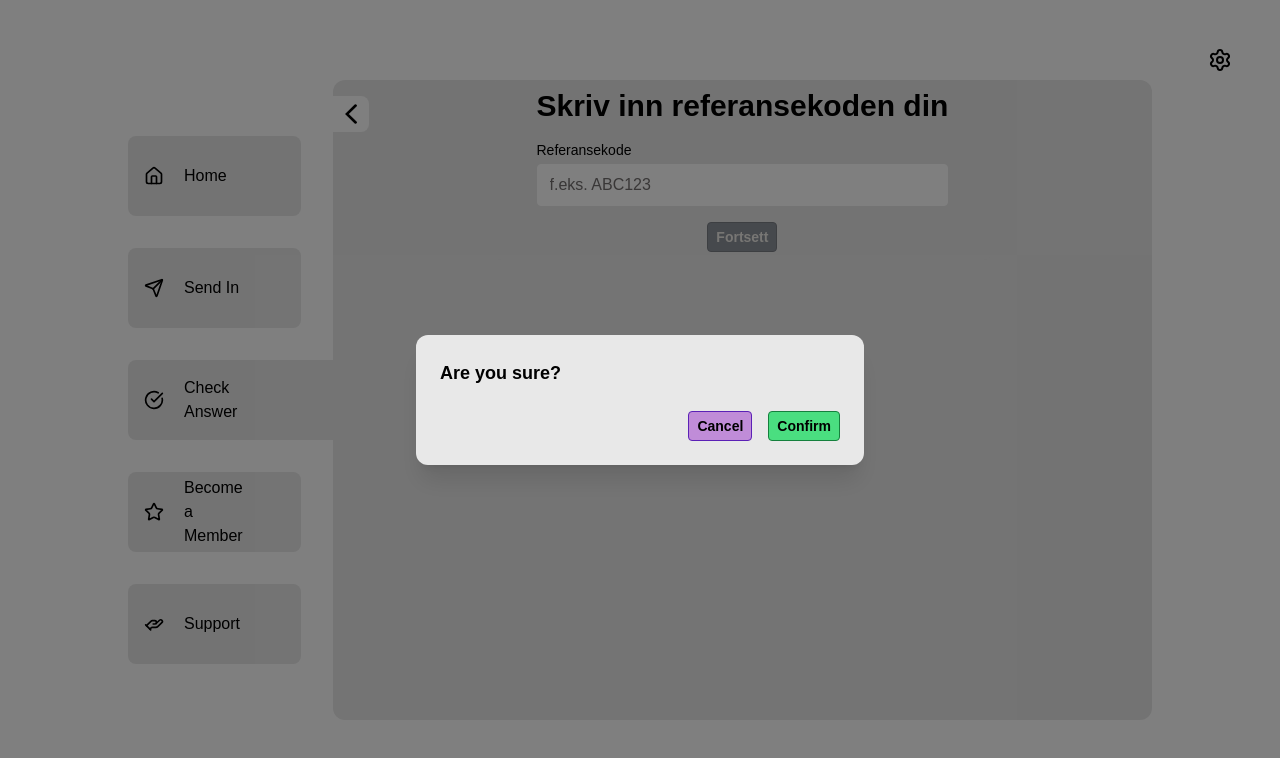
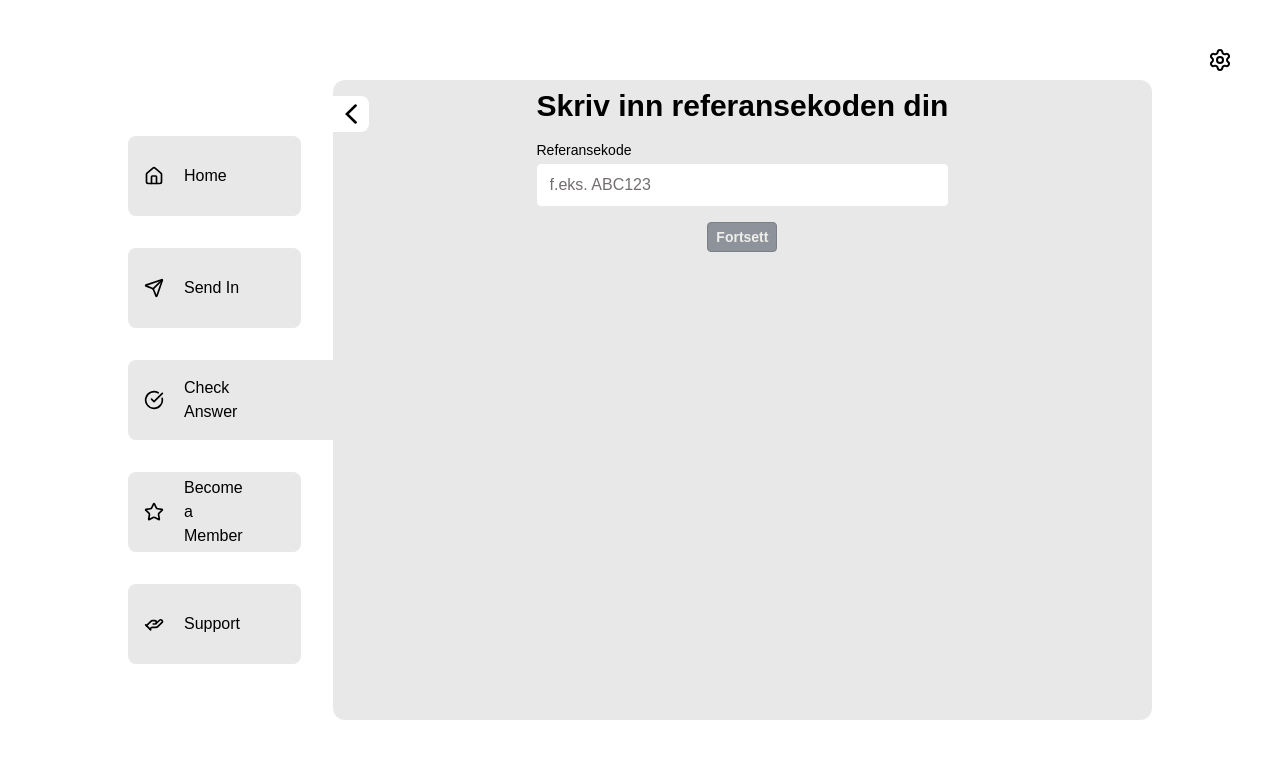
Before and after one commit to jensmjahle/mushroom-identification-frontend, a Vue app: page /user/login in a window 1280 px wide. Shown: the top 758 px of the page. Built offline with nearby package versions, Linux system fonts and the light colour scheme; no server answers.

Commit message:
feat: refactor ConfirmDialog integration and enhance confirmation handling in DangerZone

```diff
--- a/src/App.vue
+++ b/src/App.vue
@@ -3,19 +3,25 @@
 import ConfirmDialog from "@/components/base/ConfirmDialog.vue";
 import {useConfirmDialog} from "@/composables/useConfirmDialog.js";
 
-const dialog = useConfirmDialog()
+
+const {
+  isVisible,
+  options,
+  confirm,
+  cancel
+} = useConfirmDialog()
 </script>
 
 <template>
   <ConfirmDialog
-      v-if="dialog.isVisible"
-      :title="dialog.options.title"
-      :message="dialog.options.message"
-      :confirmText="dialog.options.confirmText"
-      :cancelText="dialog.options.cancelText"
-      :visible="dialog.isVisible"
-      @confirm="dialog.confirm"
-      @cancel="dialog.cancel"
+      v-if="isVisible"
+      :title="options.title"
+      :message="options.message"
+      :confirmText="options.confirmText"
+      :cancelText="options.cancelText"
+      :visible="isVisible"
+      @confirm="confirm"
+      @cancel="cancel"
   />
   <div class="min-h-screen flex flex-col">
     <main class="flex-grow">
--- a/src/components/settings/DangerZone.vue
+++ b/src/components/settings/DangerZone.vue
@@ -16,15 +16,26 @@
   </div>
 </template>
 
+
 <script setup>
 import BaseButton from "@/components/base/BaseButton.vue"
 import { useI18n } from "vue-i18n"
+import { useConfirmDialog } from "@/composables/useConfirmDialog"
 
 const { t } = useI18n()
+const { showConfirm } = useConfirmDialog()
 
-const confirmDelete = () => {
-  if (confirm(t('settings.danger.confirm'))) {
+const confirmDelete = async () => {
+  const confirmed = await showConfirm({
+    title: t('settings.danger.confirmTitle'),
+    message: t('settings.danger.confirm'),
+    confirmText: t('buttons.confirm'),
+    cancelText: t('buttons.cancel')
+  })
+
+  if (confirmed) {
     // Call your account deletion logic here
+    console.log('Account deletion confirmed')
   }
 }
 </script>
--- a/src/components/settings/PersonalSettingsForm.vue
+++ b/src/components/settings/PersonalSettingsForm.vue
@@ -95,10 +95,10 @@
 import { useI18n } from "vue-i18n"
 import { useToast } from "vue-toastification"
 
+
 const { t } = useI18n()
 const toast = useToast()
 
-// Reactive state
 const firstname = ref("")
 const lastname = ref("")
 const email = ref("")
@@ -109,11 +109,7 @@
 
 // Regex: 8–50 chars, at least one uppercase, one digit, no spaces
 const passwordValidPattern = /^(?=.*[A-Z])(?=.*\d)[^\s]{8,50}$/
-
-// Validation
-const emailError = computed(() =>
-    !/^[^\s@]+@[^\s@]+\.[^\s@]+$/.test(email.value) && email.value.length > 0
-)
+const emailError = computed(() => !/^[^\s@]+@[^\s@]+\.[^\s@]+$/.test(email.value) && email.value.length > 0)
 
 const passwordMismatch = computed(() =>
     passwordAttempted.value &&
--- a/src/composables/useConfirmDialog.js
+++ b/src/composables/useConfirmDialog.js
@@ -1,37 +1,34 @@
-import { ref } from "vue"
+import { ref } from 'vue'
 
 const isVisible = ref(false)
-const options = ref({
-  title: "",
-  message: "",
-  confirmText: "",
-  cancelText: "",
-  resolve: null
-})
+const options = ref({})
+let resolver = null
 
 export const useConfirmDialog = () => {
   const showConfirm = ({ title, message, confirmText = "Confirm", cancelText = "Cancel" }) => {
+    isVisible.value = true
+    options.value = { title, message, confirmText, cancelText }
+
     return new Promise(resolve => {
-      options.value = { title, message, confirmText, cancelText, resolve }
-      isVisible.value = true
+      resolver = resolve
     })
   }
 
   const confirm = () => {
     isVisible.value = false
-    options.value.resolve(true)
+    resolver?.(true)
   }
 
   const cancel = () => {
     isVisible.value = false
-    options.value.resolve(false)
+    resolver?.(false)
   }
 
   return {
     isVisible,
     options,
+    showConfirm,
     confirm,
-    cancel,
-    showConfirm
+    cancel
   }
 }
--- a/src/locales/en.json
+++ b/src/locales/en.json
@@ -34,7 +34,8 @@
       "title": "Danger Zone",
       "description": "This action is irreversible. Deleting your account will remove all your data.",
       "button": "Delete Account",
-      "confirm": "Are you sure you want to delete your account?"
+      "confirm": "Are you sure you want to delete your account?",
+      "confirmTitle": "Confirm Account Deletion"
     }
   },
   "login": {
@@ -219,6 +220,8 @@
   },
   "buttons": {
     "savePersonalInfo": "Save Personal Info",
-    "changePassword": "Change Password"
+    "changePassword": "Change Password",
+    "confirm": "Confirm",
+    "cancel": "Cancel"
   }
 }
```
